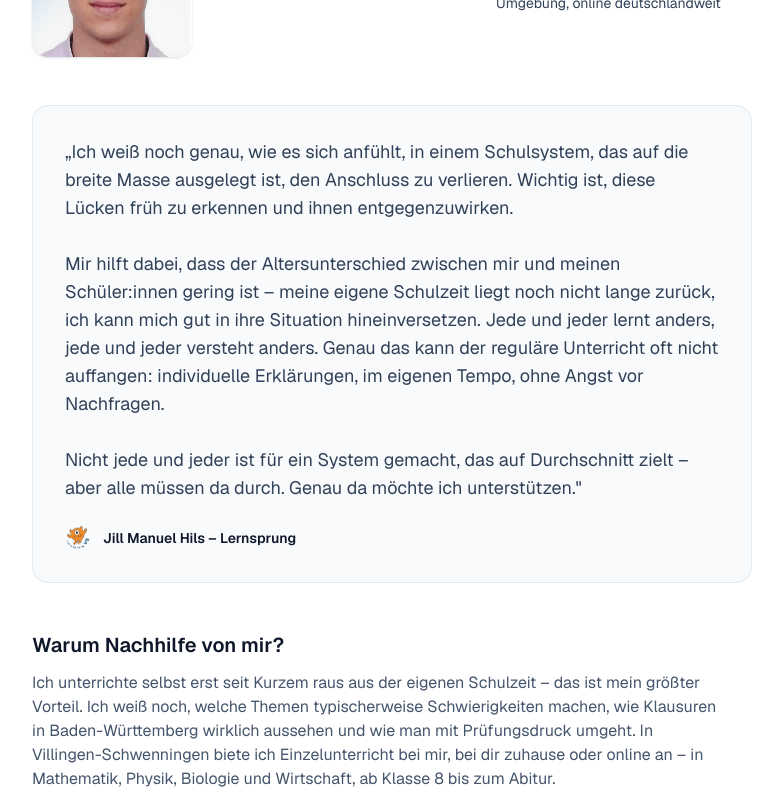
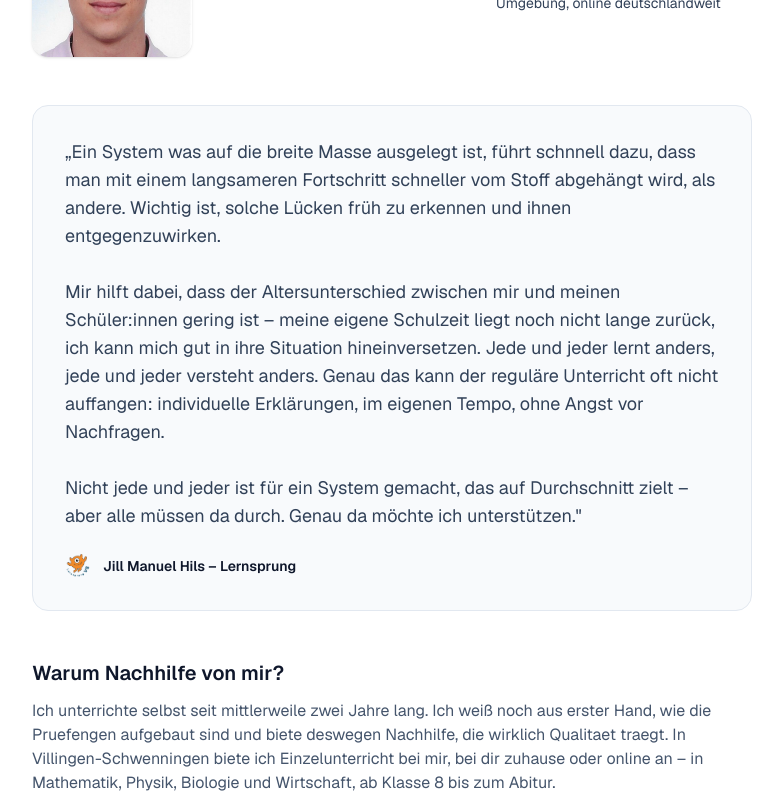
Before and after one commit to tksmtrr2x4-ship-it/27_Nachhilfe-Website, a Next.js app: page /ueber-mich in a window 1280 px wide. Shown: the part 340-1140 px from the top of the page, without its empty margins (248-1031 px from the left). Built offline with nearby package versions, Linux system fonts and the light colour scheme; no server answers; the database is empty.

Commit message:
Uebermich update

```diff
--- a/app/ueber-mich/page.js
+++ b/app/ueber-mich/page.js
@@ -61,8 +61,8 @@ export default async function UeberMichPage() {
 
       <figure className="mt-12 rounded-2xl border border-slate-200 bg-slate-50 p-8">
         <blockquote className="max-w-prose text-lg text-slate-700">
-          „Ich weiß noch genau, wie es sich anfühlt, in einem Schulsystem, das auf die breite
-          Masse ausgelegt ist, den Anschluss zu verlieren. Wichtig ist, diese Lücken früh zu
+          „Ein System was auf die breite Masse ausgelegt ist, führt schnnell dazu,
+          dass man mit einem langsameren Fortschritt schneller vom Stoff abgehängt wird, als andere. Wichtig ist, solche Lücken früh zu
           erkennen und ihnen entgegenzuwirken.
           <br />
           <br />
@@ -88,10 +88,9 @@ export default async function UeberMichPage() {
       <div className="mt-12 max-w-prose text-slate-600">
         <h2 className="text-xl font-semibold text-slate-900">Warum Nachhilfe von mir?</h2>
         <p className="mt-3">
-          Ich unterrichte selbst erst seit Kurzem raus aus der eigenen Schulzeit – das ist mein
-          größter Vorteil. Ich weiß noch, welche Themen typischerweise Schwierigkeiten machen,
-          wie Klausuren in Baden-Württemberg wirklich aussehen und wie man mit Prüfungsdruck
-          umgeht. In Villingen-Schwenningen biete ich Einzelunterricht bei mir, bei dir zuhause
+          Ich unterrichte selbst seit mittlerweile zwei Jahre lang.  Ich weiß noch aus erster Hand,
+          wie die Pruefengen aufgebaut sind und biete deswegen Nachhilfe, die wirklich
+          Qualitaet traegt. In Villingen-Schwenningen biete ich Einzelunterricht bei mir, bei dir zuhause
           oder online an – in Mathematik, Physik, Biologie und Wirtschaft, ab Klasse 8 bis zum
           Abitur.
         </p>
```
